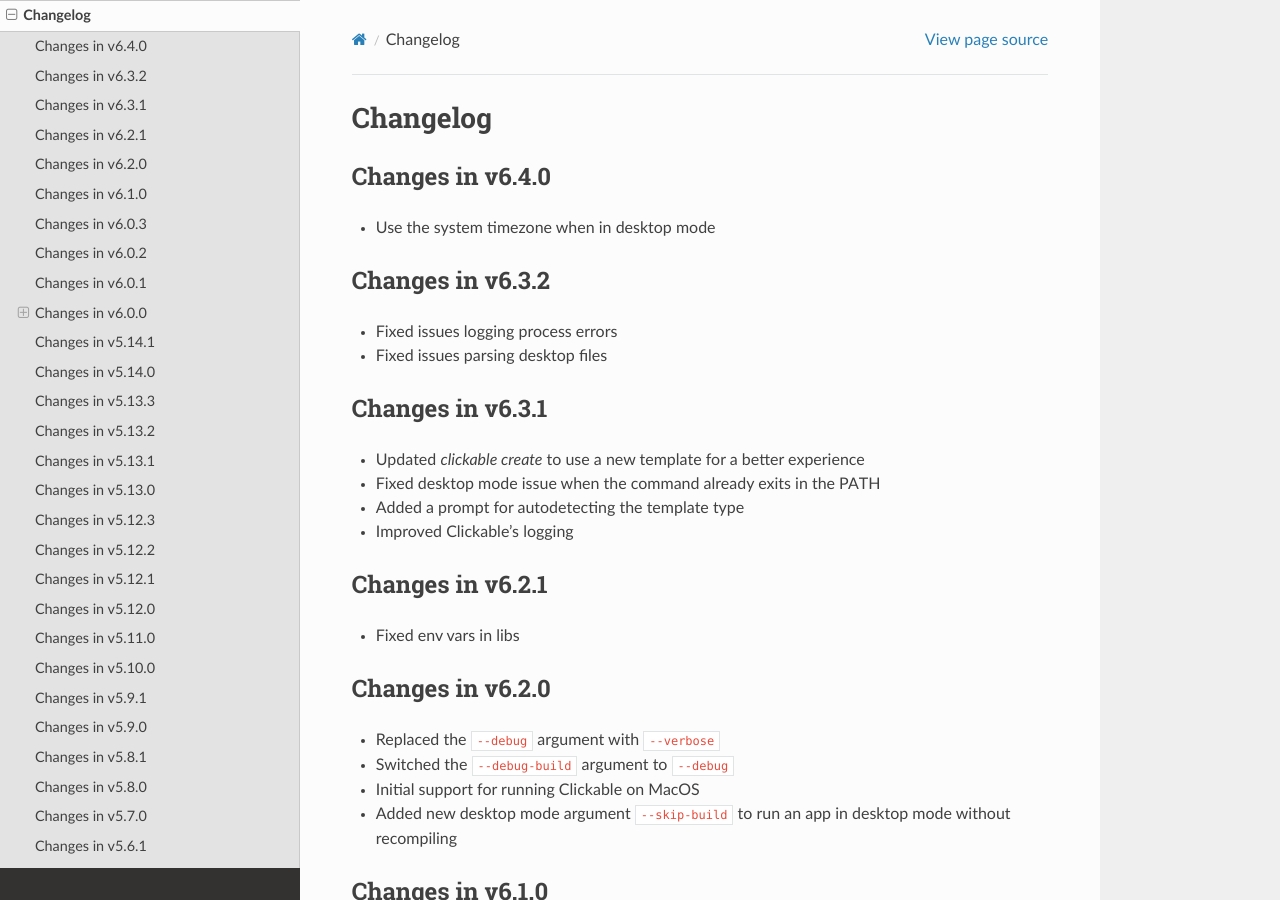
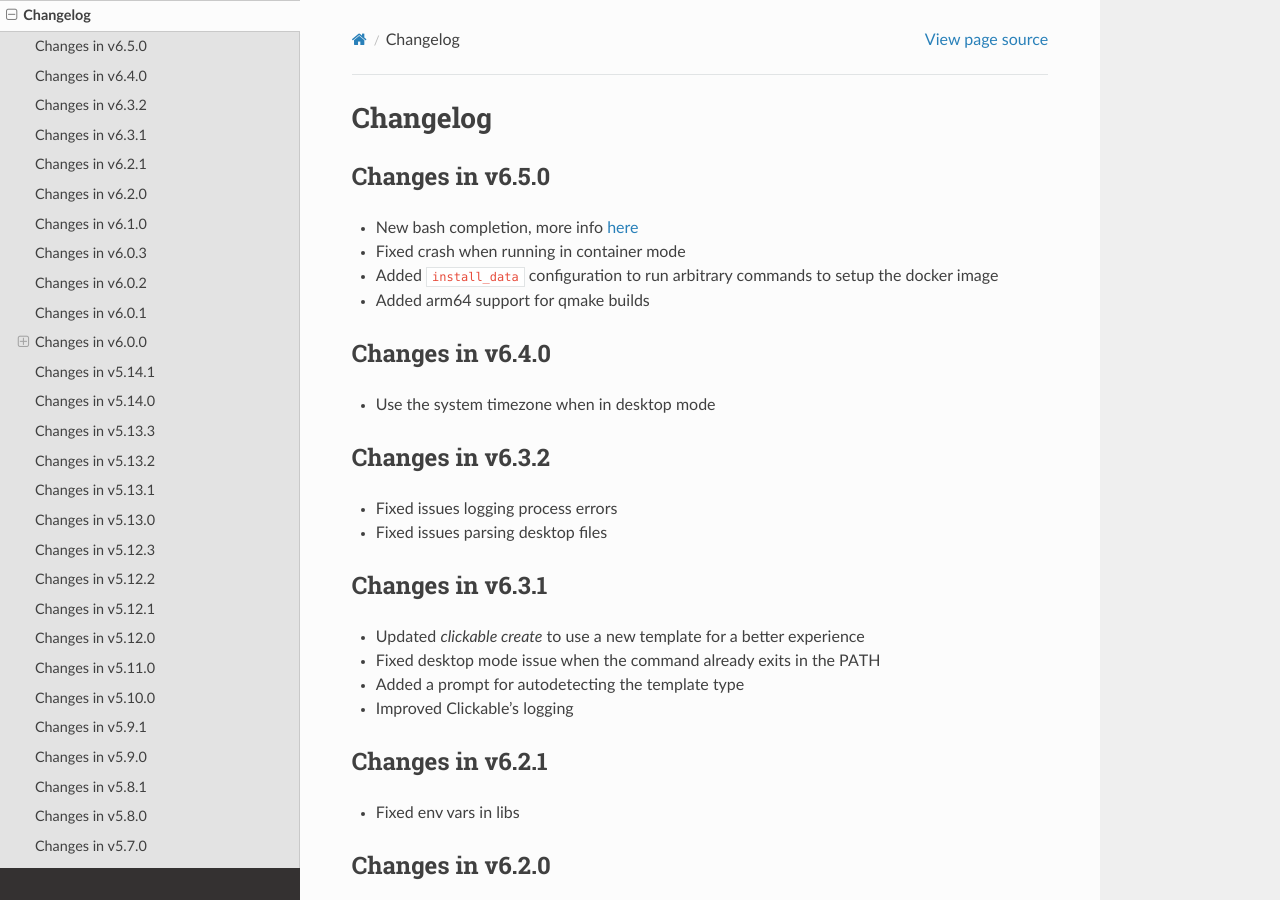
Before and after one commit to bhdouglass/clickable, a Sphinx documentation site: the page built from docs/changelog.rst, in a window 1280 px wide and 900 px high. Built offline with Sphinx 7.4.7 and the Read the Docs theme 2.0.0, drawn with Linux system fonts in a browser that asks for light colours.

Commit message:
Bumped version to v6.5.0

```diff
--- a/clickable/__init__.py
+++ b/clickable/__init__.py
@@ -15,7 +15,7 @@
 from clickable.exceptions import ClickableException
 
 
-__version__ = '6.4.0'
+__version__ = '6.5.0'
 
 
 class Clickable(object):
--- a/docs/changelog.rst
+++ b/docs/changelog.rst
@@ -2,6 +2,14 @@
 
 Changelog
 =========
+
+Changes in v6.5.0
+-----------------
+
+- New bash completion, more info `here <https://gitlab.com/clickable/clickable/blob/master/BASH_COMPLETION.md>`__
+- Fixed crash when running in container mode
+- Added ``install_data`` configuration to run arbitrary commands to setup the docker image
+- Added arm64 support for qmake builds
 
 Changes in v6.4.0
 -----------------
--- a/docs/conf.py
+++ b/docs/conf.py
@@ -55,9 +55,9 @@
 # built documents.
 #
 # The short X.Y version.
-version = '6.4.0'
+version = '6.5.0'
 # The full version, including alpha/beta/rc tags.
-release = '6.4.0'
+release = '6.5.0'
 
 # The language for content autogenerated by Sphinx. Refer to documentation
 # for a list of supported languages.
```
Also changed, not shown: 2 other files.
